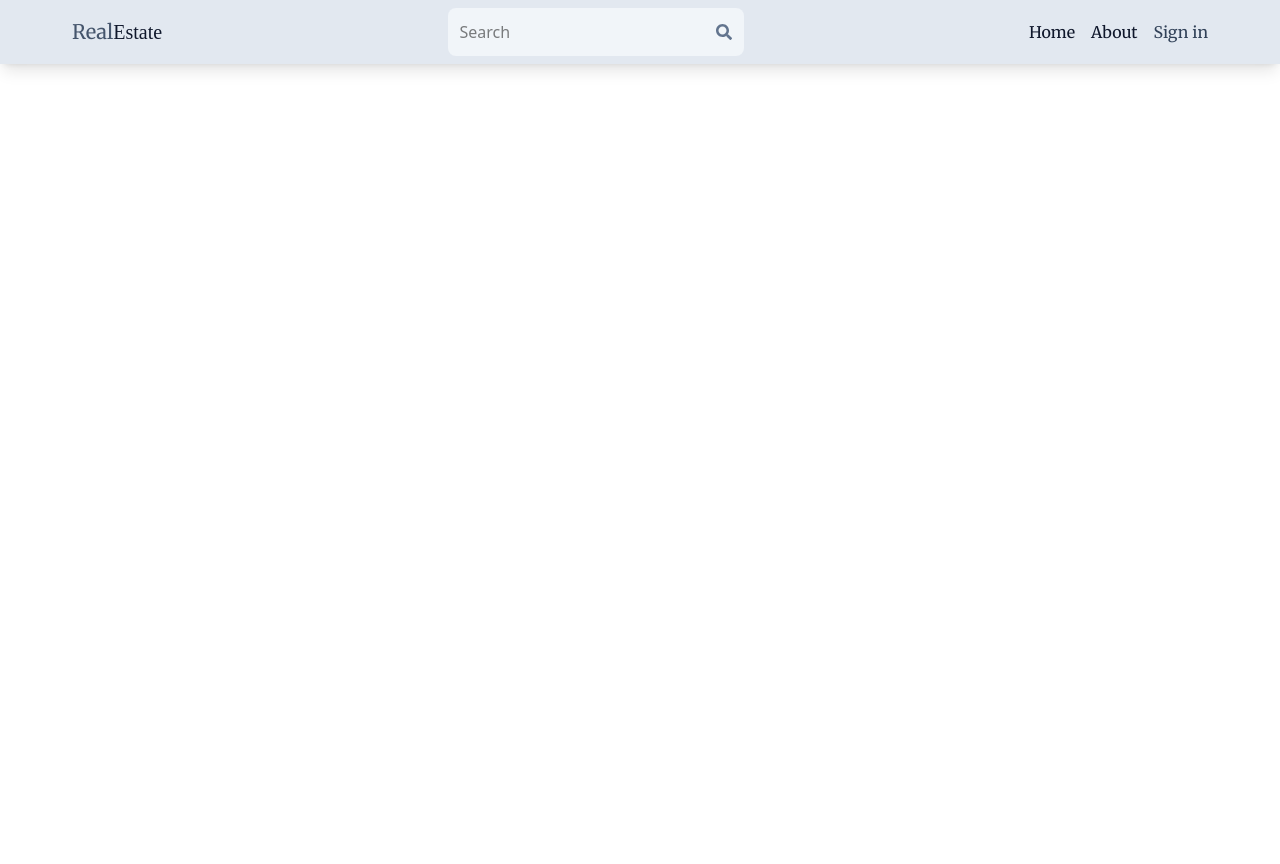
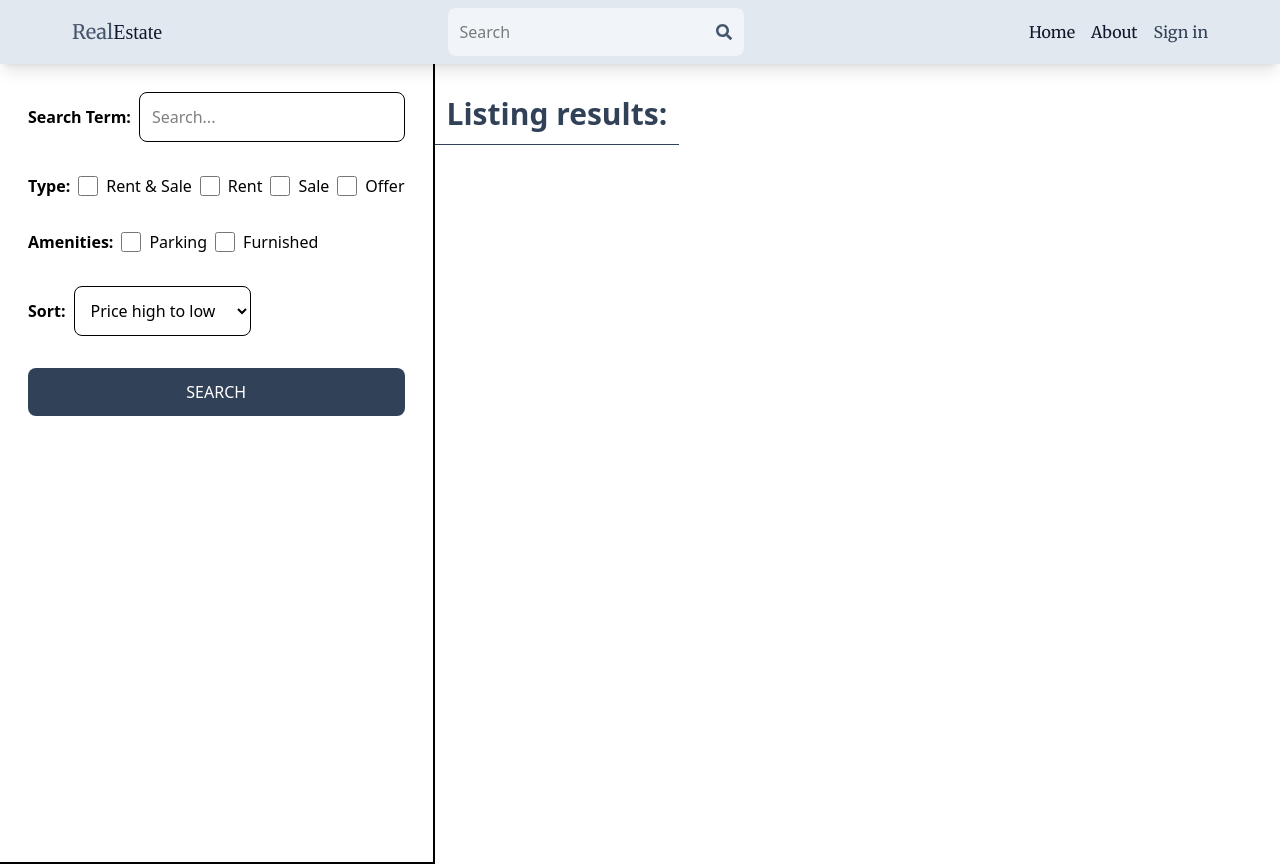
Before and after one commit to umamahhussain/Real-Estate-Mern-App, a React (Vite) app in the folder Front-end/real-estate/: page /search in a window 1280 px wide. Before the commit the page ends 800 px from the top, so only its background shows below. Built offline with nearby package versions, Linux system fonts and the light colour scheme; a web font is replaced by a local one.

Commit message:
Search v1

```diff
--- a/Front-end/real-estate/src/App.jsx
+++ b/Front-end/real-estate/src/App.jsx
@@ -6,11 +6,12 @@
 import Home from "./pages/Home";
 import Profile from "./pages/Profile";
 import About from "./pages/About";
-import Header from "./components/header";
+import Header from "./components/Header";
 import PrivateRoute from "./components/PrivateRoute";
 import CreateListing from "./pages/CreateListing";
 import UpdateListing from "./pages/UpdateListing";
 import Listing from "./pages/Listing";
+import Search from "./pages/Search";
 
 function App() {
 	return (
@@ -27,6 +28,7 @@
 				<Route path="/about" element={<About />} />
 				<Route path="/update-listing/:listingId" element={<UpdateListing />} />
 				<Route path="/listing/:listingId" element={<Listing />} />
+				<Route path="/search" element={<Search />} />
 			</Routes>
 		</BrowserRouter>
 	);
--- a/Front-end/real-estate/src/components/Header.jsx
+++ b/Front-end/real-estate/src/components/Header.jsx
@@ -1,11 +1,29 @@
 import React from "react";
 import { FaSearch } from "react-icons/fa";
-import { Link } from "react-router-dom";
+import { Link, useNavigate } from "react-router-dom";
 import { useSelector } from "react-redux";
+import { useEffect, useState } from "react";
 
 export default function Header() {
 
 	const { currentUser } = useSelector((state) => state.user);
+	 const [searchTerm, setSearchTerm] = useState("");
+		const navigate = useNavigate();
+		const handleSubmit = (e) => {
+			e.preventDefault();
+			const urlParams = new URLSearchParams(window.location.search);
+			urlParams.set("searchTerm", searchTerm);
+			const searchQuery = urlParams.toString();
+			navigate(`/search?${searchQuery}`);
+		};
+
+		useEffect(() => {
+			const urlParams = new URLSearchParams(location.search);
+			const searchTermFromUrl = urlParams.get("searchTerm");
+			if (searchTermFromUrl) {
+				setSearchTerm(searchTermFromUrl);
+			}
+		}, [location.search]);
 
 	return (
 		<header className="bg-slate-200 shadow-lg">
@@ -16,13 +34,20 @@
 						<span className="text-slate-900 Header">Estate</span>
 					</h1>
 				</Link>
-				<form className="bg-slate-100 p-3 rounded-lg flex items-center">
+				<form
+					onSubmit={handleSubmit}
+					className="bg-slate-100 p-3 rounded-lg flex items-center"
+				>
 					<input
 						type="text"
 						placeholder="Search"
 						className="bg-transparent focus:outline-none w-24 sm:w-64"
+						value={searchTerm}
+						onChange={(e) => setSearchTerm(e.target.value)}
 					/>
-					<FaSearch className="text-slate-500" />
+					<button>
+						<FaSearch className="text-slate-600" />
+					</button>
 				</form>
 				<ul className="flex gap-4 HeadingFont">
 					<Link to="/">
--- /dev/null
+++ b/Front-end/real-estate/src/pages/Search.jsx
@@ -0,0 +1,70 @@
+import React from "react";
+
+export default function Search() {
+	return (
+		<div className="flex flex-col md:flex-row">
+			<div className="p-7  border-b-2 md:border-r-2 md:min-h-screen">
+				<form className="flex flex-col gap-8">
+					<div className="flex items-center gap-2">
+						<label className="whitespace-nowrap font-semibold">
+							Search Term:
+						</label>
+						<input
+							type="text"
+							id="searchTerm"
+							placeholder="Search..."
+							className="border rounded-lg p-3 w-full"
+						/>
+					</div>
+					<div className="flex gap-2 flex-wrap items-center">
+						<label className="font-semibold">Type:</label>
+						<div className="flex gap-2">
+							<input type="checkbox" id="all" className="w-5" />
+							<span>Rent & Sale</span>
+						</div>
+						<div className="flex gap-2">
+							<input type="checkbox" id="rent" className="w-5" />
+							<span>Rent</span>
+						</div>
+						<div className="flex gap-2">
+							<input type="checkbox" id="sale" className="w-5" />
+							<span>Sale</span>
+						</div>
+						<div className="flex gap-2">
+							<input type="checkbox" id="offer" className="w-5" />
+							<span>Offer</span>
+						</div>
+					</div>
+					<div className="flex gap-2 flex-wrap items-center">
+						<label className="font-semibold">Amenities:</label>
+						<div className="flex gap-2">
+							<input type="checkbox" id="parking" className="w-5" />
+							<span>Parking</span>
+						</div>
+						<div className="flex gap-2">
+							<input type="checkbox" id="furnished" className="w-5" />
+							<span>Furnished</span>
+						</div>
+					</div>
+					<div className="flex items-center gap-2">
+						<label className="font-semibold">Sort:</label>
+						<select id="sort_order" className="border rounded-lg p-3">
+							<option>Price high to low</option>
+							<option>Price low to hight</option>
+							<option>Latest</option>
+							<option>Oldest</option>
+						</select>
+					</div>
+					<button className="bg-slate-700 text-white p-3 rounded-lg uppercase hover:opacity-95">
+						Search
+					</button>
+				</form>
+			</div>
+			<div className="">
+				<h1 className="text-3xl font-semibold border-b p-3 text-slate-700 mt-5">
+					Listing results:
+				</h1>
+			</div>
+		</div>
+	);
+}
```
Also changed, not shown: 2 other files (tests, documents, lock files or other folders).
